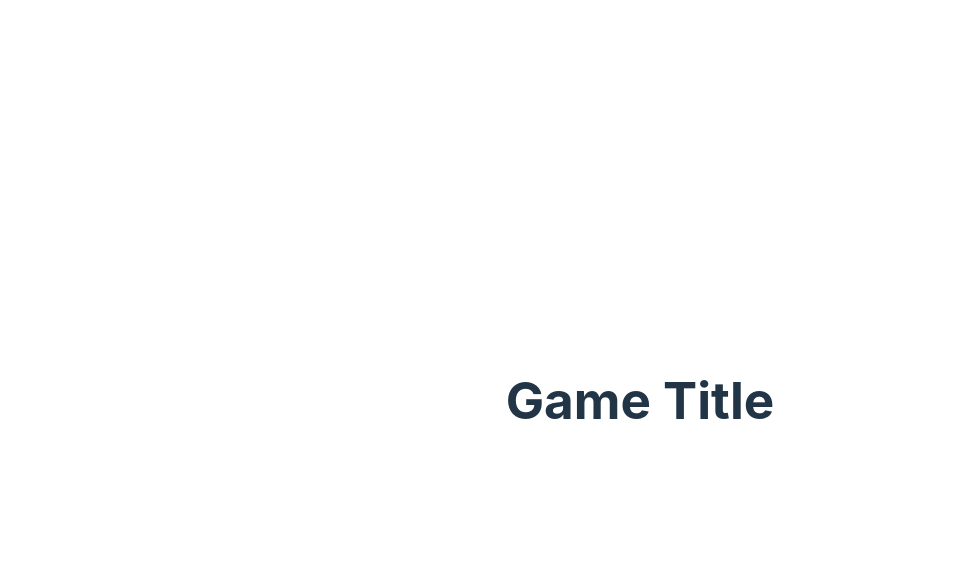
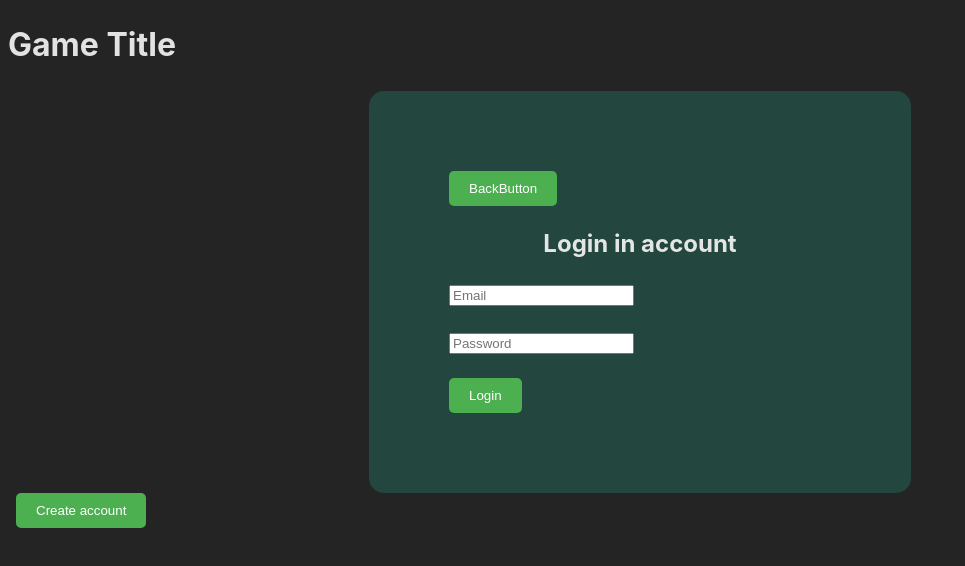
Before and after one commit to OleguerAlmuni/P1_ProjectesWeb1, a Vue app: page / in a window 1280 px wide. Shown: the top 566 px of the page, without its empty margins (0-965 px from the left). Built offline with nearby package versions, Linux system fonts and the light colour scheme.

Commit message:
Added Log

```diff
--- a/src/App.vue
+++ b/src/App.vue
@@ -1,9 +1,11 @@
 <script setup>
 import Header from './components/Header.vue'
+import Log from './components/Log.vue'
 </script>
 
 <template>
-  <Header />
+    <Header />
+    <Log />
 </template>
 
 <style scoped>
--- /dev/null
+++ b/src/components/Log.vue
@@ -0,0 +1,26 @@
+<script setup>
+    import { ref } from 'vue'
+</script>
+
+<template>
+    <body>
+        <div class="login">
+            <button type="button" class="my-button left_text">BackButton</button>
+            <h2 class="center_text">Login in account</h2>
+            <label for="Name"></label>
+            <input type="text" id="Name" name="Name" placeholder="Email">
+            <br><br>
+            <label for="Name"></label>
+            <input type="text" id="Name" name="Name" placeholder="Password">
+            <br><br>
+            <button type="button" class="my-button center_text">Login</button>
+        </div>
+        <button type="button" class="my-button center_text">Create account</button>
+    </body>
+</template>
+
+<style scoped>
+    .read-the-docs {
+        color: #888;
+    }
+</style>
--- a/src/style.css
+++ b/src/style.css
@@ -14,69 +14,43 @@
   -webkit-text-size-adjust: 100%;
 }
 
-a {
-  font-weight: 500;
-  color: #646cff;
-  text-decoration: inherit;
-}
-a:hover {
-  color: #535bf2;
+.login {
+    width: 382px;
+    overflow: hidden;
+    margin: auto;
+    margin: 20 0 0 450px;
+    padding: 80px;
+    background: #23463f;
+    border-radius: 15px;
 }
 
-a {
-  font-weight: 500;
-  color: #646cff;
-  text-decoration: inherit;
-}
-a:hover {
-  color: #535bf2;
+.center_text {
+    text-align: center;
 }
 
-body {
-  margin: 0;
-  display: flex;
-  place-items: center;
-  min-width: 320px;
-  min-height: 100vh;
+.left_text {
+    text-align: left;
 }
 
-h1 {
-  font-size: 3.2em;
-  line-height: 1.1;
+.my-button {
+    padding: 10px 20px;
+    background-color: #4CAF50;
+    color: white;
+    border: none;
+    border-radius: 5px;
+    cursor: pointer;
 }
 
-button {
-  border-radius: 8px;
-  border: 1px solid transparent;
-  padding: 0.6em 1.2em;
-  font-size: 1em;
-  font-weight: 500;
-  font-family: inherit;
-  background-color: #1a1a1a;
-  cursor: pointer;
-  transition: border-color 0.25s;
-}
-button:hover {
-  border-color: #646cff;
-}
-button:focus,
-button:focus-visible {
-  outline: 4px auto -webkit-focus-ring-color;
-}
+    .my-button:hover {
+        background-color: #45a049;
+    }
 
-.card {
-  padding: 2em;
-}
-
-#app {
-  max-width: 1280px;
-  margin: 0 auto;
-  padding: 2rem;
-  text-align: center;
-}
+    .my-button:active {
+        background-color: #3e8e41;
+    }
 
 @media (prefers-color-scheme: light) {
-  :root {
+    : root {
     color: #213547;
     background-color: #ffffff;
   }
```
